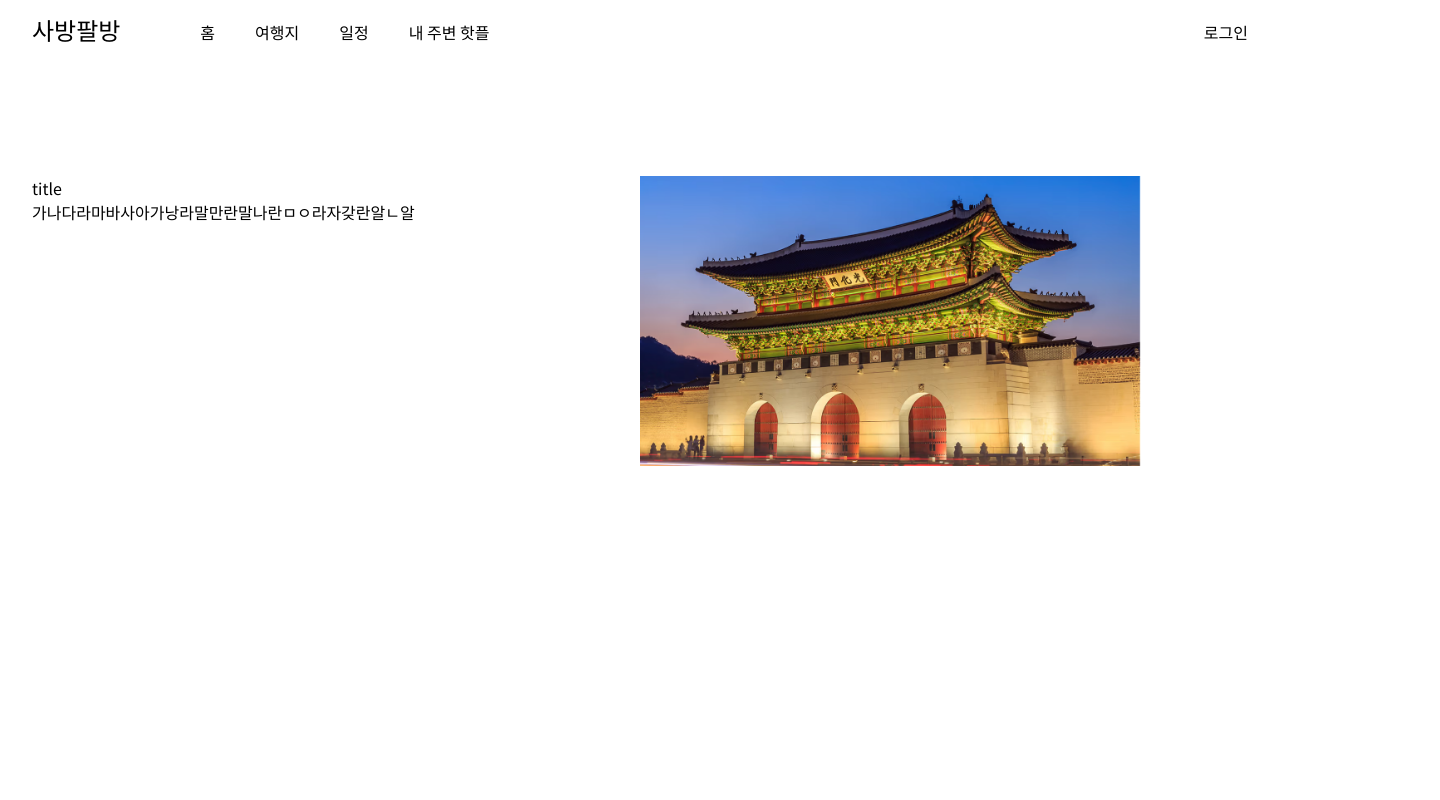
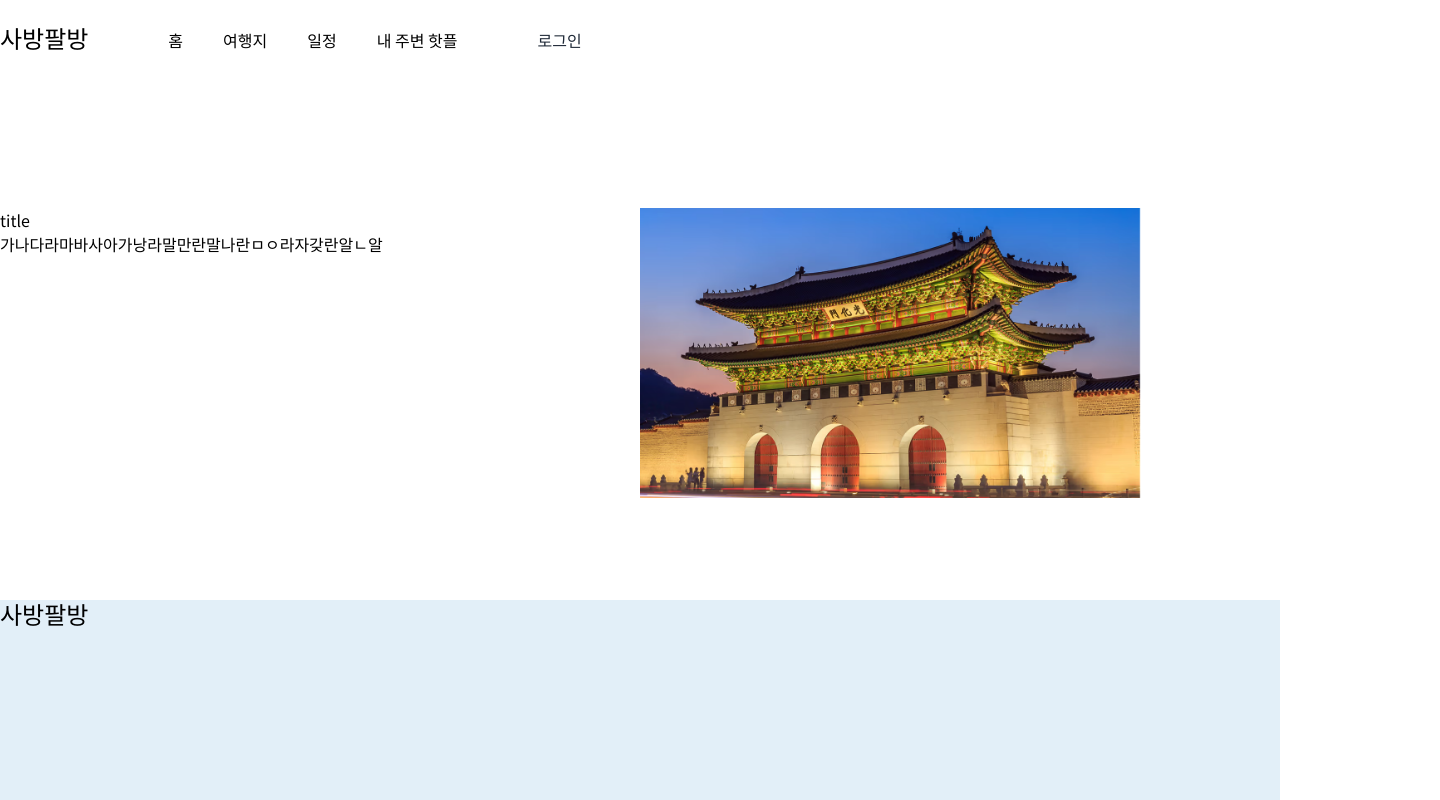
Before and after one commit to dalle0601/KRoad, a Next.js app: page / in a window 1280 px wide. Shown: the whole page, 1440 px wide, since content can reach past the window. Built offline with nearby package versions, Linux system fonts and the light colour scheme; a web font is replaced by a local one.

Commit message:
feat: Layout 틀 퍼블리싱

```diff
--- a/app/globals.css
+++ b/app/globals.css
@@ -2,6 +2,11 @@
 @tailwind components;
 @tailwind utilities;
 
-html {
-  padding: 1rem 2rem;
+@layer base {
 }
+
+@layer components {
+}
+
+@layer utilities {
+}
--- a/app/layout.tsx
+++ b/app/layout.tsx
@@ -1,7 +1,8 @@
 import type { Metadata } from 'next';
 import './globals.css';
 import { FontClassNames } from '@/assets/font/font';
-import Navbar from '@/components/navbar/Navbar';
+import Navbar from '@/components/common/navbar/Navbar';
+import CommonLayout from '@/components/common/CommonLayout';
 
 export const metadata: Metadata = {
   title: 'Create Next App',
@@ -16,8 +17,7 @@ export default function RootLayout({
   return (
     <html lang="en">
       <body className={FontClassNames}>
-        <Navbar />
-        {children}
+        <CommonLayout>{children}</CommonLayout>
       </body>
     </html>
   );
--- /dev/null
+++ b/components/common/CommonFooter.tsx
@@ -0,0 +1,13 @@
+import { Logo } from './Logo';
+
+function CommonFooter() {
+  return (
+    <div className="w-full h-[200px] bg-primary-100 fixed bottom-0 left-0">
+      <Logo />
+      <div></div>
+      <div></div>
+    </div>
+  );
+}
+
+export default CommonFooter;
--- /dev/null
+++ b/components/common/CommonHeader.tsx
@@ -0,0 +1,16 @@
+import { Logo } from './Logo';
+import Navbar from './navbar/Navbar';
+
+function CommonHeader() {
+  return (
+    <div className="w-[1440px] flex justify-between items-center h-[80px]">
+      <div className="flex items-center gap-20">
+        <Logo />
+        <Navbar />
+        <div className="text-gray-800">로그인</div>
+      </div>
+    </div>
+  );
+}
+
+export default CommonHeader;
--- /dev/null
+++ b/components/common/CommonLayout.tsx
@@ -0,0 +1,15 @@
+import React from 'react';
+import CommonHeader from './CommonHeader';
+import CommonFooter from './CommonFooter';
+
+function CommonLayout({ children }: { children: React.ReactNode }) {
+  return (
+    <div className="w-full h-full">
+      <CommonHeader />
+      <div>{children}</div>
+      <CommonFooter />
+    </div>
+  );
+}
+
+export default CommonLayout;
--- /dev/null
+++ b/components/common/Logo.tsx
@@ -0,0 +1,3 @@
+export function Logo() {
+  return <div className="font-logoFont text-2xl">사방팔방</div>;
+}
--- /dev/null
+++ b/components/common/navbar/Navbar.tsx
@@ -0,0 +1,23 @@
+import React from 'react';
+import Link from 'next/link';
+
+const Navbar = () => {
+  return (
+    <ul className="flex gap-10 font-[500]">
+      <li>
+        <Link href="/">홈</Link>
+      </li>
+      <li>
+        <Link href="/">여행지</Link>
+      </li>
+      <li>
+        <Link href="/">일정</Link>
+      </li>
+      <li>
+        <Link href="/">내 주변 핫플</Link>
+      </li>
+    </ul>
+  );
+};
+
+export default Navbar;
--- a/components/navbar/Navbar.tsx
+++ /dev/null
@@ -1,30 +0,0 @@
-import React from 'react';
-import Link from 'next/link';
-
-const Navbar = () => {
-  return (
-    <div className="flex justify-between items-center">
-      <div className="flex items-center gap-20">
-        <div className="font-logoFont text-2xl">사방팔방</div>
-
-        <ul className="flex gap-10 font-[500]	">
-          <li>
-            <Link href="/">홈</Link>
-          </li>
-          <li>
-            <Link href="/">여행지</Link>
-          </li>
-          <li>
-            <Link href="/">일정</Link>
-          </li>
-          <li>
-            <Link href="/">내 주변 핫플</Link>
-          </li>
-        </ul>
-      </div>
-      <div>로그인</div>
-    </div>
-  );
-};
-
-export default Navbar;
--- a/package.json
+++ b/package.json
@@ -1,5 +1,5 @@
 {
-  "name": "gotravel",
+  "name": "kroad",
   "version": "0.1.0",
   "private": true,
   "scripts": {
@@ -24,6 +24,6 @@
     "eslint-config-next": "14.1.0",
     "postcss": "^8.4.35",
     "tailwindcss": "^3.4.1",
-    "typescript": "^5"
+    "typescript": "5.3.3"
   }
 }
```
Also changed, not shown: 2 other files (tests, documents, lock files or other folders).
